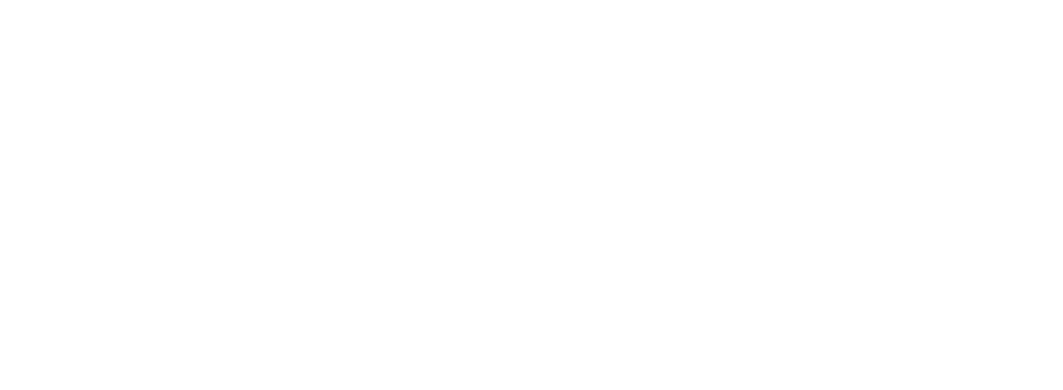
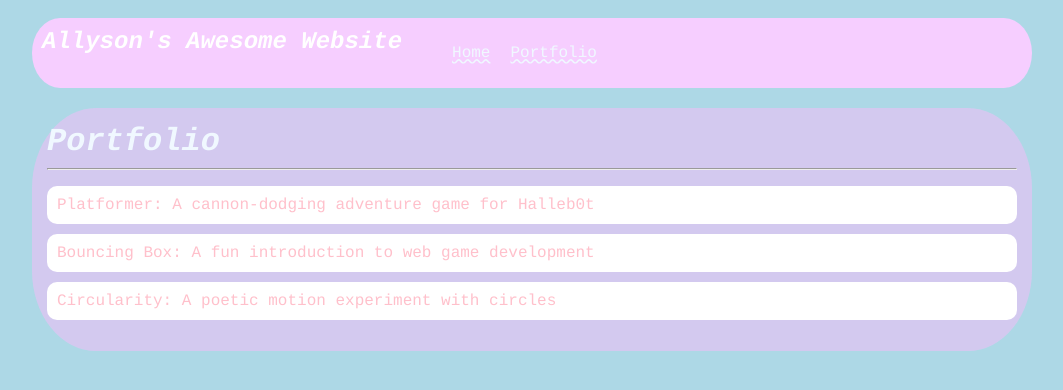
Before and after one commit to AllysonBuckley/AllysonBuckley.github.io, a plain HTML site: page portfolio.html in a window 1280 px wide. Shown: the whole page, without its empty margins (108-1171 px from the left). Drawn offline with Linux system fonts and the light colour scheme.

Commit message:
Allyson's Awesome Website

```diff
--- a/portfolio.html
+++ b/portfolio.html
@@ -0,0 +1,47 @@
+<!DOCTYPE html>
+<html>
+    <head>
+        <title>Allyson's Awesome Website- Portfolio</title>
+        <link
+    rel="stylesheet"
+    href="style.css" />
+    </head>
+
+    <body>
+        <!--ALL content goes here -->
+        <div id="all-contents">
+            <nav>
+               <EM> <h1> Allyson's Awesome Website </h1> </EM>
+                <ul id="nav-ul">
+                    <li class="nav-li">
+                        <a
+                    href="index.html">Home</a>
+                </li>
+
+                <li class="nav-li">
+                    <a
+                href="portfolio.html">Portfolio</a>
+                </li>
+               </ul>
+             </nav>
+
+            <main>
+                <div class="content">
+                    <EM> <h1>Portfolio</h1> </EM> <HR>
+                    <ul id="portfolio">
+                        <li>
+                            <a href="fsd-projects/platformer/">Platformer: A cannon-dodging adventure game for Halleb0t</a>
+                        </li>
+                        <li>
+                            <a href="fsd-projects/bouncing-box/">Bouncing Box: A fun introduction to web game development </a>
+                        </li>
+                        <li>
+                            <a href="fsd-projects/circularity/">Circularity: A poetic motion experiment with circles </a>
+                        </li>
+                    </ul>
+                </div>
+            </main>
+        </div>
+    </body>
+
+</html>
--- a/style.css
+++ b/style.css
@@ -7,7 +7,8 @@
 }
 
 #all-contents {
-    max-width: 800px;
+    max-width: 1000px;
+    max-height: 2000px;
     margin:auto
 }
 
@@ -17,7 +18,10 @@
     margin: 0 auto;
     display:flex;
     padding: 10px;
+    margin-bottom: 20px;
+    border-radius: 4em / 5em;
 }
+
 
 h1 {
     display:flex;
@@ -48,13 +52,63 @@
     background:rgba(245, 189, 247, 0.527);
     display: flex;
     margin-top: 20px;
+    border-radius: 4em / 5em;
 }
 
 .sidebar {
     margin-right: 25px;
     padding: 10px;
+    border-radius: 2em / 5em;
 }
 
 .sidebar-img {
     width: 200px;
+    border-radius: 4em / 5em;
 }
+
+.content {
+    flex: 1;
+    padding: 15px;
+}
+
+/* interests section styles */
+#interests {
+    border: 4px lightpink;
+    padding: 8px;
+    margin-top: 20px;
+    border-radius: 5em / 5em;
+}
+
+h2, h3 {
+    margin: 0px;
+}
+
+hr {
+    color: lightpink
+}
+
+/* Portfolio styles */
+.content h1 {
+    color: aliceblue;
+}
+
+#portfolio {
+    list-style-type: none;
+    padding-left:0;
+}
+
+#portfolio li {
+    background: #fff;
+    padding: 10px;
+    border-radius: 10px;
+    margin-bottom: 10px;
+}
+
+#portfolio li:hover {
+    background: pink;
+}
+
+#portfolio a {
+    text-decoration:wavy;
+    color: pink;
+}
```
Also changed, not shown: index.html (+9 -9 lines).
